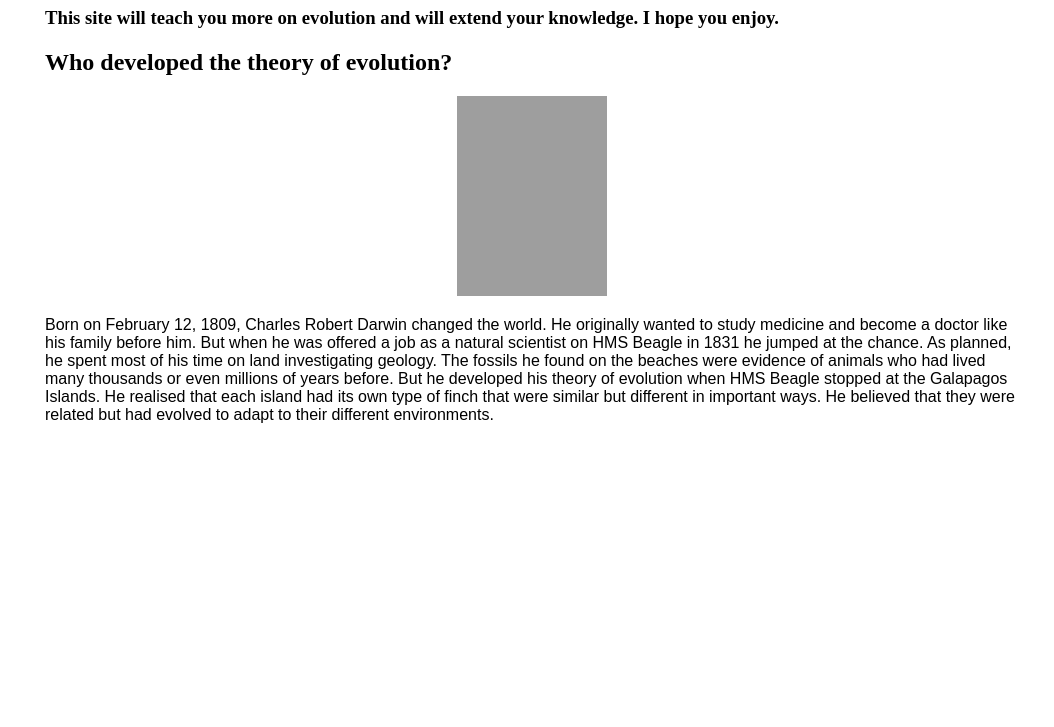
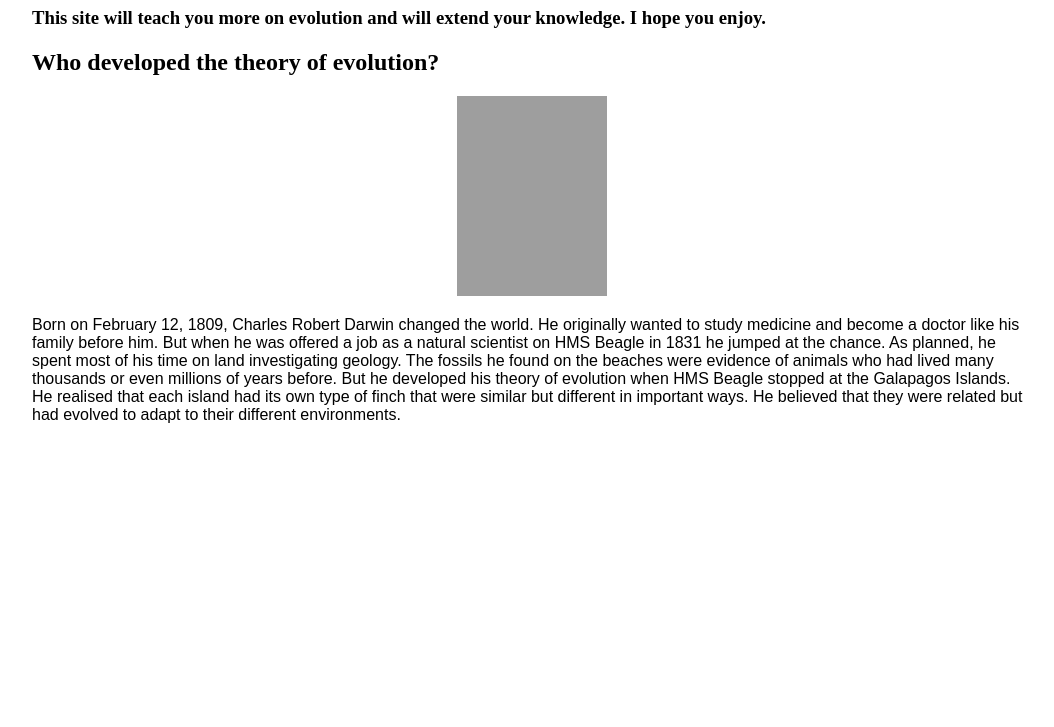
Before and after one commit to 3RAW/EvolutionFunFacts, a plain HTML site: page index.html in a window 1280 px wide. Shown: the part 73-800 px from the top of the page, without its empty margins (108-1162 px from the left). Drawn offline with Linux system fonts and the light colour scheme; grey boxes are pictures that could not be loaded.

Commit message:
yes!!!!!!!!

```diff
--- a/index.html
+++ b/index.html
@@ -1,7 +1,7 @@
 <!DOCTYPE html>
 <html>
   <style>
-    body { width: 974px; margin: 0 auto; }
+    body { width: 1000px; margin: 0 auto; }
 </style>
   <style>
   p {
```
